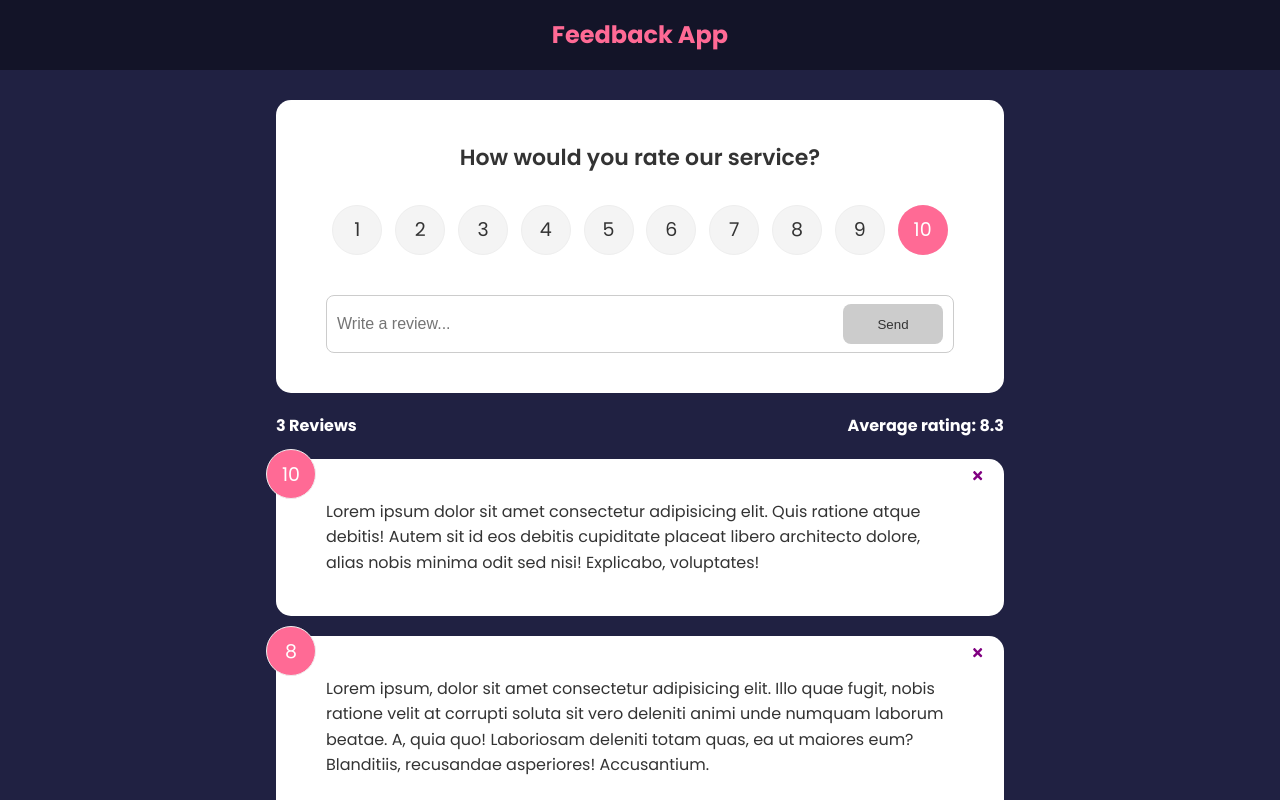
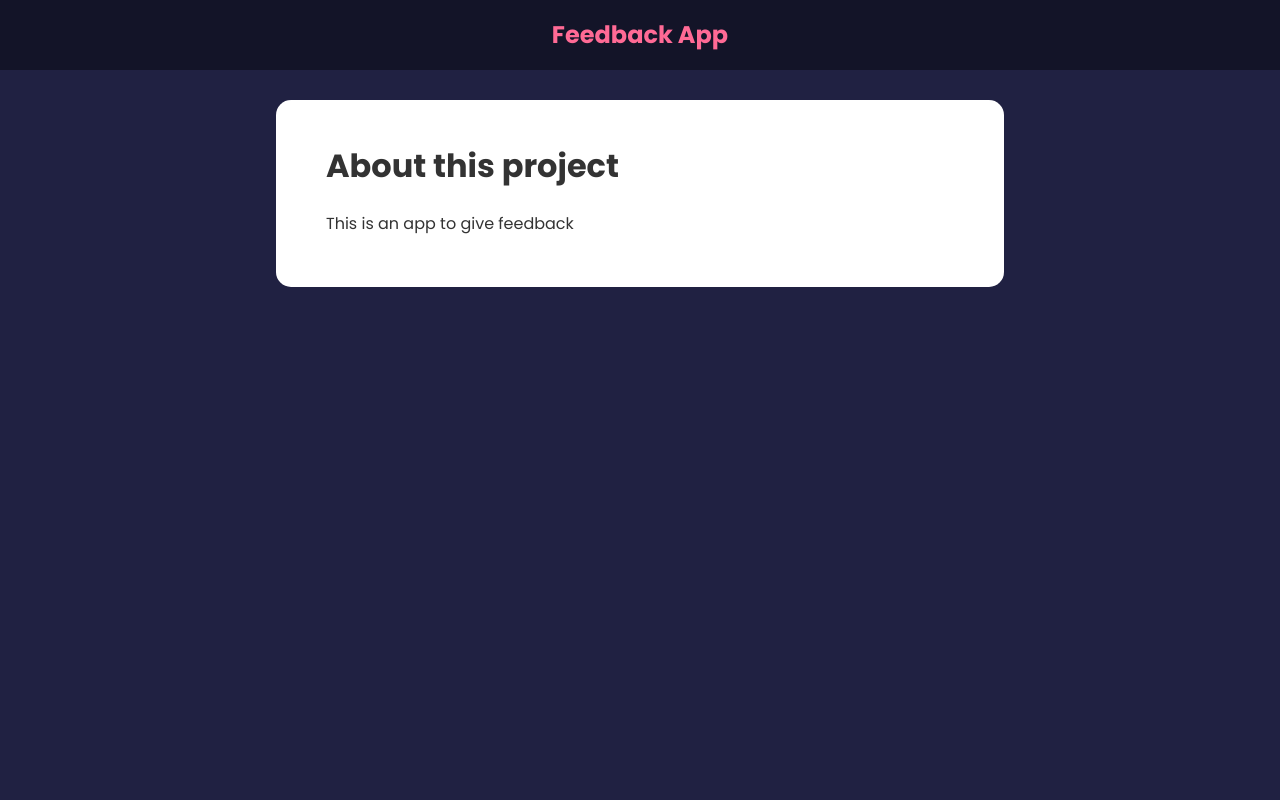
Before and after one commit to rutkowsm/feedback-app3, a React (Create React App) app: page /about in a window 1280 px wide. Shown: the top 800 px of the page. Built offline with nearby package versions, Linux system fonts and the light colour scheme.

Commit message:
Adjust to Router v6

```diff
--- a/package.json
+++ b/package.json
@@ -9,6 +9,7 @@
     "react": "^18.2.0",
     "react-dom": "^18.2.0",
     "react-icons": "^4.9.0",
+    "react-router-dom": "^6.13.0",
     "react-scripts": "5.0.1",
     "uuid": "^9.0.0",
     "web-vitals": "^2.1.4"
--- a/src/App.js
+++ b/src/App.js
@@ -1,4 +1,5 @@
 import { v4 as uuidv4 } from 'uuid'
+import { BrowserRouter as Router, Route, Routes } from 'react-router-dom'
 import { useState } from "react"
 import React, { createElement } from "react"
 import Header from "./components/Header"
@@ -6,6 +7,7 @@
 import FeedbackData from "./data/FeedbackData"
 import FeedbackStats from "./components/FeedbackStats"
 import FeedbackForm from "./components/FeedbackForm"
+import About from './pages/About'
 
 function App() {
     const [feedback, setFeedback] = useState(FeedbackData)
@@ -23,15 +25,24 @@
     }
 
     return (
-        <>
+        <Router>
             <Header />
-            <div className="container">
-                <FeedbackForm handleAdd={addFeedback}/>
-                <FeedbackStats feedback={feedback}/>
-                <FeedbackList feedback={feedback}
-                handleDelete={deleteFeedback}/>
+            <div className='container'>
+                <Routes>
+                    <Route exact path='/' element={
+                        <>
+                            <FeedbackForm handleAdd={addFeedback}/>
+                            <FeedbackStats feedback={feedback}/>
+                            <FeedbackList feedback={feedback}
+                            handleDelete={deleteFeedback}/>
+                        </>
+                    }>
+
+                    </Route>
+                    <Route path='/about' element={<About />}/>
+                </Routes>
             </div>
-        </>
+        </Router>
     )
 }
 
--- /dev/null
+++ b/src/pages/About.jsx
@@ -0,0 +1,13 @@
+import React from 'react'
+import Card from '../components/shared/Card'
+
+function About() {
+  return <Card>
+    <div className="about">
+        <h1>About this project</h1>
+        <p>This is an app to give feedback</p>
+    </div>
+  </Card>
+}
+
+export default About
```
Also changed, not shown: 1 other file (tests, documents, lock files or other folders).
